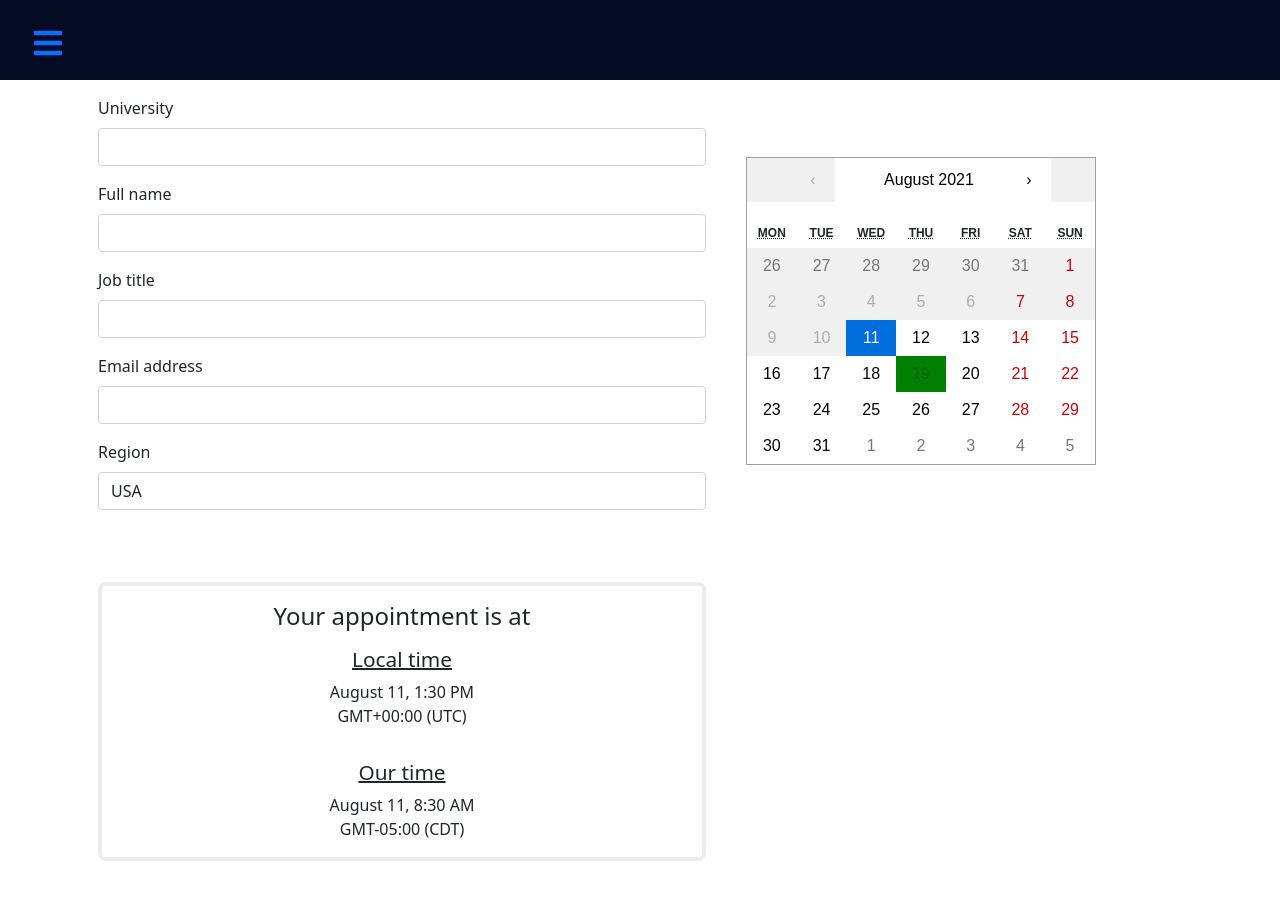
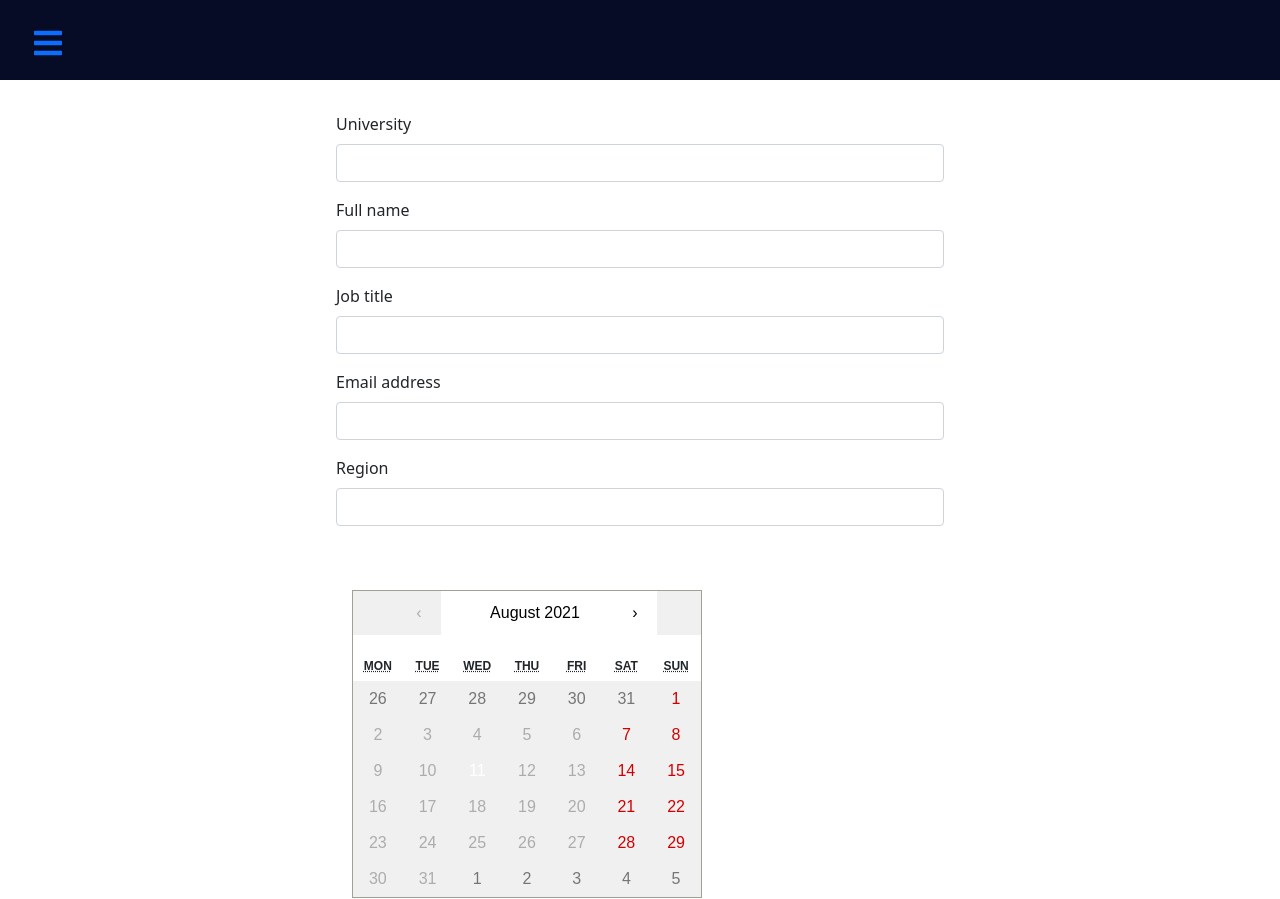
Before and after one commit to n-kly/counsellorWebsite, a React (Create React App) app in the folder client/: page / in a window 1280 px wide. Shown: the top 899 px of the page. Built offline with nearby package versions, Linux system fonts and the light colour scheme.

Commit message:
Added booking blocks

```diff
--- a/client/src/App.jsx
+++ b/client/src/App.jsx
@@ -2,7 +2,7 @@ import React from 'react'
 import 'bootstrap/dist/css/bootstrap.min.css';
 import FormPage from './components/FormPage/FormPage';
 import AdminPage from './components/AdminPage/AdminPage';
-import { BrowserRouter, Route, Switch, Link } from "react-router-dom";
+import { BrowserRouter, Route, Switch} from "react-router-dom";
 import Sidebar from './components/Sidebar';
 
 function App() {
--- a/client/src/components/FormPage/DateCalendar.js
+++ b/client/src/components/FormPage/DateCalendar.js
@@ -3,9 +3,10 @@ import Calendar from 'react-calendar'
 import 'react-calendar/dist/Calendar.css';
 import dayjs from 'dayjs';
 
-const DateCalendar = ({selectedDate,setSelectedDate}) => {
+const DateCalendar = ({available,booked,regionBooked,success,selectedDate,setSelectedDate}) => {
+
     return (
-        <div>
+        <div className="calendarAlign disableCalendar">
             <Calendar
                 onChange={setSelectedDate}
                 value={selectedDate}
@@ -16,18 +17,23 @@ const DateCalendar = ({selectedDate,setSelectedDate}) => {
                 minDetail="year"
                 tileClassName={
                     ({date,view})=>{
-                        if(dayjs(date).format('DD/MM/YYYY')==="19/08/2021"){
-                            return 'green'
-                        }
+
                     }
                 }
                 tileDisabled={
                     ({date,view})=>{
-                        if(dayjs(date).format('DD/MM/YYYY')==="19/08/2021"){
-                            return 'green'
+                        if(success && (dayjs(date).format('DD/MM/YYYY')!==dayjs(selectedDate).format('DD/MM/YYYY'))){
+                            return true;
+
+                        } else {
+                            if(available.includes(dayjs(date).format('DD/MM/YYYY'))){
+                                return false;
+
+                            } else {
+                                return true;
+                            }
                         }
                     }
-
                 }
             />
         </div>
--- a/client/src/components/FormPage/FormPage.js
+++ b/client/src/components/FormPage/FormPage.js
@@ -1,18 +1,24 @@
-import React, {useState} from 'react'
+import React, {useState, useEffect} from 'react'
 import 'bootstrap/dist/css/bootstrap.min.css';
 import TextForm from "./TextForm";
 import TimeDisplay from "./TimeDisplay";
 import DateCalendar from './DateCalendar';
 import Button from "react-bootstrap/Button"
-import { Link } from 'react-router-dom';
 import axios from 'axios'
-import { Alert } from 'bootstrap';
-// import { BrowserRouter, Route, Link } from "react-router-dom";
+import dayjs from 'dayjs';
+import Calendar from 'react-calendar';
+
+let available = []
+let booked = []
+let regionBooked = []
 
 function FormPage() {
+  let calendarData;
+
+  const [key,setKey] = useState(false)
   const [success, setSuccess] = useState(false)
   const [dateData, setDateData] = useState(new Date());
-  const [formData,setFormData] =  useState({
+  const [formData, setFormData] =  useState({
     uniName: '',
     uniRepName: '',
     uniRepJobTitle: '',
@@ -20,11 +26,13 @@ function FormPage() {
     uniRegion: '',
   })
 
+
+
   const handleSubmit = (e) =>  {
     e.preventDefault()
 
     const bookingDateInfoInstance = { //change true
-      date: dateData,
+      aptDate: dateData,
       status: "Booked",
       booking: {
           uniName: formData.uniName,
@@ -34,29 +42,60 @@ function FormPage() {
           uniRegion: formData.uniRegion
       }
     }
-    setSuccess(!success)
+    setSuccess(true)
     axios.post('http://localhost:5000/booking/create', bookingDateInfoInstance)
   }
+
+  useEffect(async () => {
+    if (formData.uniRegion!==''){
+
+      async function getRegionData() {
+        let response = await axios.get('http://localhost:5000/booking/readforform')
+        return response
+      }
+
+      calendarData = (await getRegionData()).data
+
+      calendarData.forEach((instance) =>{
+          if(instance.status === "Available"){
+            console.log("available")
+            available.push(dayjs(instance.aptDate).format('DD/MM/YYYY'))
+
+          } else if(instance.booking.uniRegion === formData.uniRegion){
+            console.log("region booked")
+            regionBooked.push(dayjs(instance.aptDate).format('DD/MM/YYYY'))
+
+          } else if(instance.status === "Booked"){
+            console.log("booked")
+              booked.push(dayjs(instance.aptDate).format('DD/MM/YYYY'))
+          }
+        }
+      )
+      setKey(!key)
+   }
+  }, [formData.uniRegion])
 
   return (
     <div className="container">
       <div className='row align-items-center'>
-        <div className='col'>
-          <TextForm formData={formData} setFormData={setFormData}/>
+        <div className='col '>
+          <TextForm isReadOnly={success} formData={formData} setFormData={setFormData}/>
         </div>
-        <div className='col'>
-          <DateCalendar selectedDate={dateData} setSelectedDate={setDateData} />
+        <div className='col '>
+          <DateCalendar available={available} booked={booked} regionBooked={regionBooked} success={success} selectedDate={dateData} setSelectedDate={setDateData} />
         </div>
       </div>
-      <div className="row align-items-center">
-        <div className='col'>
+      <div className='row align-items-center gy-5'>
+        <div className='col '>
           <TimeDisplay date={dateData}/>
         </div>
         <div className='col'>
-            <Button as="input" type="submit" value="Submit" onClick={handleSubmit}/>
+          <div className="d-grid gap-2">
+            <Button className={success? 'disabled button' : 'button'} as="input" type="submit" value="Submit" onClick={handleSubmit}/>
+          </div>
         </div>
       </div>
-      <h5 className="alert-success">Thank you for signing up for the BISH virtual presentation, you will receive an email shortly with the details of your booking.</h5>
+      <h5 id="successSubmit" className={success? 'alert-success' : 'hidden'} >Thank you for signing up for the BISH virtual presentation, you will receive an email shortly with the details of your booking.</h5>
     </div>
   );
 }
--- a/client/src/components/FormPage/TextForm.js
+++ b/client/src/components/FormPage/TextForm.js
@@ -1,33 +1,34 @@
 import React from 'react'
 import Form from 'react-bootstrap/Form'
 
-const TextForm = ({formData, setFormData}) => {
+const TextForm = ({isReadOnly,formData, setFormData}) => {
     return (
         <div className="formAlign">
             <Form>
                 <Form.Group className="mb-3" controlId="form.University">
                     <Form.Label>University</Form.Label>
-                    <Form.Control as="input" type="text" defaultValue={formData.uniName} onChange={(e)=> setFormData({...formData, uniName:e.target.value})}/>
+                    <Form.Control readOnly={isReadOnly? true:false} as="input" type="text" defaultValue={formData.uniName} onChange={(e)=> setFormData({...formData, uniName:e.target.value})}/>
                 </Form.Group>
 
                 <Form.Group className="mb-3" controlId="form.FullName">
                     <Form.Label>Full name</Form.Label>
-                    <Form.Control as="input" type="text" defaultValue={formData.uniRepName} onChange={(e)=> setFormData({...formData,uniRepName:e.target.value})}/>
+                    <Form.Control readOnly={isReadOnly? true:false} as="input" type="text" defaultValue={formData.uniRepName} onChange={(e)=> setFormData({...formData,uniRepName:e.target.value})}/>
                 </Form.Group>
 
                 <Form.Group className="mb-3" controlId="form.JobTitle">
                     <Form.Label>Job title</Form.Label>
-                    <Form.Control as="input" type="text" defaultValue={formData.uniRepJobTitle} onChange={(e)=> setFormData({...formData,uniRepJobTitle:e.target.value})}/>
+                    <Form.Control readOnly={isReadOnly? true:false} as="input" type="text" defaultValue={formData.uniRepJobTitle} onChange={(e)=> setFormData({...formData,uniRepJobTitle:e.target.value})}/>
                 </Form.Group>
 
                 <Form.Group className="mb-3" controlId="form.EmailAddress">
                     <Form.Label>Email address</Form.Label>
-                    <Form.Control as="input" type="email" defaultValue={formData.uniRepEmail} onChange={(e)=> setFormData({...formData,uniRepEmail:e.target.value})}/>
+                    <Form.Control readOnly={isReadOnly? true:false} as="input" type="email" defaultValue={formData.uniRepEmail} onChange={(e)=> setFormData({...formData,uniRepEmail:e.target.value})}/>
                 </Form.Group>
 
                 <Form.Group className="mb-3" controlId="form.Region" >
                     <Form.Label>Region</Form.Label>
-                    <Form.Control as="select" defaultValue={formData.uniRegion} onChange={(e)=> setFormData({...formData,uniRegion:e.target.value})}>
+                    <Form.Control disabled={isReadOnly? true:false} as="select" defaultValue={formData.uniRegion} onChange={(e) => setFormData({...formData,uniRegion:e.target.value})}>
+                        <option hidden={formData.uniRegion!==''?true :false} selected="selected"></option>
                         <option value="USA">USA</option>
                         <option value="CANADA">Canada</option>
                         <option value="EUROPE">Europe</option>
--- a/client/src/components/sidebar.css
+++ b/client/src/components/sidebar.css
@@ -2,7 +2,7 @@
     background-color: #060b26;
     height: 80px;
     display: flex;
-    justify-content: start;
+    justify-content: flex-start;
     align-items: center;
 }
 
@@ -32,7 +32,7 @@
 
 .nav-text {
     display: flex;
-    justify-content: start;
+    justify-content: flex-start;
     align-items: center;
     padding: 8px 0px 8px 16px;
     list-style: none;
@@ -71,7 +71,7 @@
     width: 100%;
     height: 4rem;
     display: flex;
-    justify-content: start;
+    justify-content: flex-start;
     align-items: center;
 }
 
--- a/client/src/index.css
+++ b/client/src/index.css
@@ -1,18 +1,27 @@
 .formAlign{
-    padding: 1rem;
-    width:40rem;
+    padding: 2em 1em 2em 1em;
+    width: 40rem;
+    max-width: 100%;
+    margin: auto;
+}
+
+.calendarAlign{
+    padding: 1em 1em 3em 1em;
+    width: 38rem;
+    max-width: 100%;
+    margin: auto;
 }
 
 .timeBox{
     text-align: center;
     position: relative;
     width: 38rem;
+    max-width: 100%;
     padding: 1rem;
-    margin: 2.5rem;
+    margin: auto;
+
     border: .3rem solid #ececec;
     border-radius: 8px;
-    margin-right: 25rem;
-    margin-left: 1rem;
     color: #212529;
 }
 
@@ -49,20 +58,42 @@
 
 }
 
-.green{
-    background:green !important;
-}
-
 .alert-success {
     color: #0f5132;
     background-color: #d1e7dd;
     border-color: #badbcc;
     position: relative;
     padding: 1rem;
-    margin-bottom: 1rem;
+    margin: 2.5rem;
     border: 1px solid transparent;
     border-radius: .25rem;
     font-size: 16px;
     font-weight: normal;
     text-align: center;
+    visibility: visible !important;
 }
+
+.hidden{
+    visibility: hidden;
+}
+
+
+.button {
+    padding: 2em 1em 2.5em 1em;
+    width: 30rem;
+    height: 4rem;
+    max-width: 100%;
+    margin: auto;
+}
+
+.center {
+    align-items: center;
+}
+
+.disableCalendar{
+    cursor: default !important;
+}
+
+.container{
+    overflow: hidden
+}
```
Also changed, not shown: 2 other files (tests, documents, lock files or other folders).
